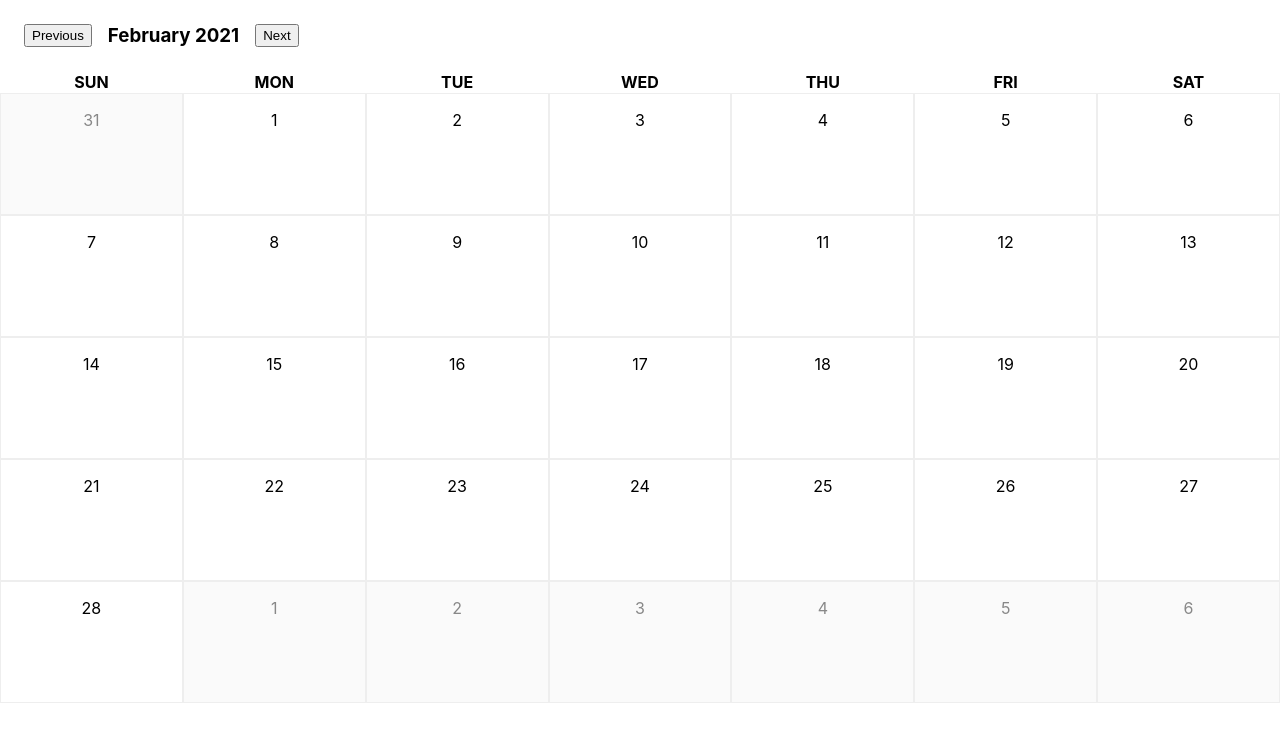
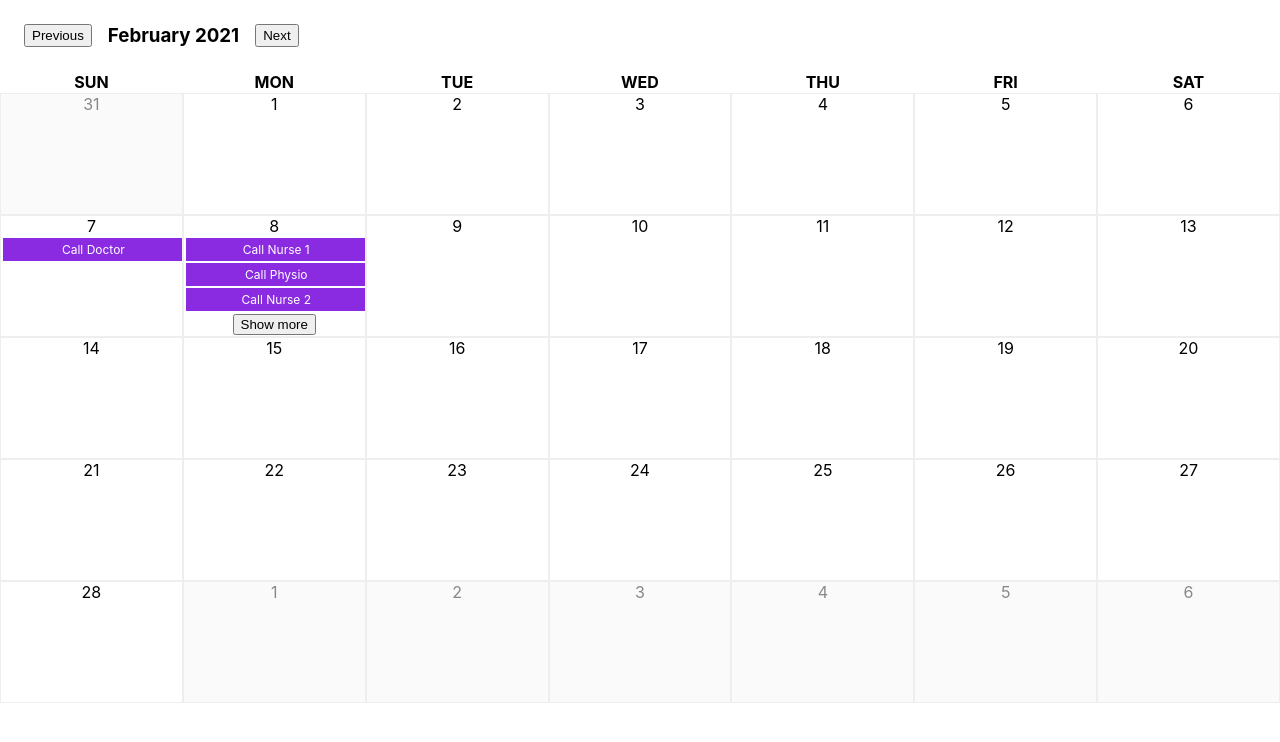
Before and after one commit to faizsameerahmed96/calendar-component, a React (Create React App) app: page / in a window 1280 px wide. Shown: the top 742 px of the page. Built offline with nearby package versions, Linux system fonts and the light colour scheme.

Commit message:
View events in calendar

```diff
--- a/src/App.js
+++ b/src/App.js
@@ -4,7 +4,66 @@ import Calendar from './components/Calendar'
 function App() {
   return (
     <div className="App">
-      <Calendar onDateClicked={({date, month, year}) => { console.log(`${date} ${month} ${year}`) }} />
+      <Calendar onDateClicked={({ date, month, year }) => { console.log(`${date} ${month} ${year}`) }}
+        events={[
+          {
+            id: '1',
+            title: 'Call Doctor',
+            startTime: '13:00',
+            endTime: '14:00',
+            date: '07-02-2021'
+          },
+          {
+            id: '2',
+            title: 'Call Nurse 1',
+            startTime: '13:00',
+            endTime: '14:00',
+            date: '08-02-2021'
+          },
+          {
+            id: '3',
+            title: 'Call Physio',
+            startTime: '14:00',
+            endTime: '15:00',
+            date: '08-02-2021'
+          },
+          {
+            id: '4',
+            title: 'Call Nurse 2',
+            startTime: '15:00',
+            endTime: '16:00',
+            date: '08-02-2021'
+          },
+          {
+            id: '5',
+            title: 'Call Nurse 3',
+            startTime: '15:00',
+            endTime: '16:00',
+            date: '08-02-2021'
+          },
+          {
+            id: '6',
+            title: 'Call Nurse 4',
+            startTime: '15:00',
+            endTime: '16:00',
+            date: '08-02-2021'
+          },
+          {
+            id: '7',
+            title: 'Call Nurse 5',
+            startTime: '15:00',
+            endTime: '16:00',
+            date: '08-02-2021'
+          },
+          {
+            id: '8',
+            title: 'Call Nurse 6',
+            startTime: '15:00',
+            endTime: '16:00',
+            date: '08-02-2021'
+          },
+        ]}
+      />
     </div>
   );
 }
--- a/src/components/Calendar/components/CalendarTable/components/TableCell/index.jsx
+++ b/src/components/Calendar/components/CalendarTable/components/TableCell/index.jsx
@@ -3,7 +3,8 @@ import React from 'react'
 import { CalendarContext } from 'components/Calendar/calendarContext'
 
 export default ({ date, month, year, isDisabled = false }) => {
-    const { onDateClicked } = React.useContext(CalendarContext)
+    const { onDateClicked, eventMap } = React.useContext(CalendarContext)
+    const [showMore, setShowMore] = React.useState(false)
 
     let style = {
         color: isDisabled ? '#888' : '#000',
@@ -11,11 +12,27 @@ export default ({ date, month, year, isDisabled = false }) => {
         cursor: isDisabled ? 'initial' : 'pointer'
     }
 
+    let events = eventMap[`${date}-${month}-${year}`] || []
+    let eventsLength = events.length
+
+    if (!showMore && eventsLength > 3) {
+        events = events.slice(0, 3)
+    }
 
     return (
-        <div onClick={onDateClicked ? () => onDateClicked({ date, month, year }) : undefined} style={{ display: 'flex', flexDirection: 'column', height: '100%', width: '100%', ...style, }}>
-            <p>{date}</p>
+        <div className='tableCell' onClick={onDateClicked ? () => onDateClicked({ date, month, year }) : undefined} style={{ display: 'flex', flexDirection: 'column', height: '100%', width: '100%', overflowY: 'scroll', ...style }}>
+            <p style={{ margin: 0 }}>{date}</p>
             <div>
+                {events.map(event => {
+                    return (
+                        <p key={event.id} style={{ width: '100%', padding: 4, backgroundColor: 'blueviolet', boxSizing: 'border-box', margin: 2, color: 'white', fontSize: '12px' }}>{event.title}</p>
+                    )
+                })}
+                {
+                    (!showMore && eventsLength > 3) && (
+                        <button onClick={() => setShowMore(true)}>Show more</button>
+                    )
+                }
                 {/* Events go here! */}
             </div>
         </div>
--- a/src/components/Calendar/components/CalendarTable/index.jsx
+++ b/src/components/Calendar/components/CalendarTable/index.jsx
@@ -24,7 +24,7 @@ export default ({ }) => {
                 {dates.map(week => (
                     <tr style={{}}>
                         {week.map(day => (
-                            <td style={{ border: '1px solid #eee', borderCollapse: 'collapse', height: '15vh', width: `14vw`, padding: 0 }}>
+                            <td style={{ border: '1px solid #eee', borderCollapse: 'collapse', height: '15vh', maxHeight: '15vh', width: `14vw`, padding: 0 }}>
                                 <TableCell date={day.date} month={day.month} year={day.year} isDisabled={month != day.month} />
                             </td>
                         ))}
--- a/src/components/Calendar/index.jsx
+++ b/src/components/Calendar/index.jsx
@@ -5,9 +5,26 @@ import moment from 'moment'
 
 import { CalendarContext } from './calendarContext'
 
-export default ({ onDateClicked }) => {
+export default ({ onDateClicked, events = [] }) => {
     let today = moment()
     const [monthYear, setMonthYear] = React.useState({ month: today.month(), year: moment().year() })
+    const [eventMap, setEventMap] = React.useState({})
+
+    React.useEffect(() => {
+        let map = {}
+        if (events) {
+            for (let event of events) {
+                let date = moment(event.date, 'DD-MM-YYYY')
+                let key = `${date.date()}-${date.month()}-${date.year()}`
+                if (!map[key]) map[key] = []
+                map[key].push(event)
+            }
+        }
+
+        console.log(map)
+
+        setEventMap(map)
+    }, [events])
 
     const changeMonth = (noOfMonths) => {
         let date = moment().set('month', monthYear.month).set('year', monthYear.year)
@@ -16,7 +33,7 @@ export default ({ onDateClicked }) => {
     }
 
     return (
-        <CalendarContext.Provider value={{ monthYear, setMonthYear, changeMonth, onDateClicked }}>
+        <CalendarContext.Provider value={{ monthYear, eventMap, setMonthYear, changeMonth, onDateClicked }}>
             <CalendarControls />
             <CalendarTable />
         </CalendarContext.Provider>
--- a/src/index.css
+++ b/src/index.css
@@ -11,3 +11,7 @@ code {
   font-family: source-code-pro, Menlo, Monaco, Consolas, 'Courier New',
     monospace;
 }
+
+.tableCell::-webkit-scrollbar {
+  display: none;
+}
```
